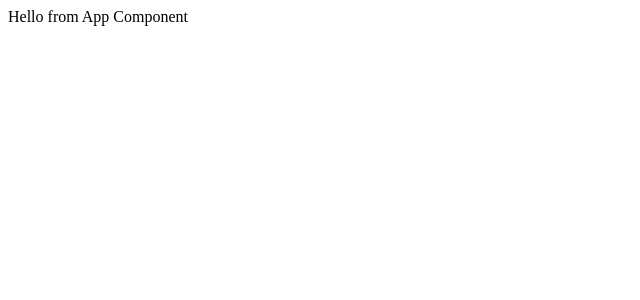
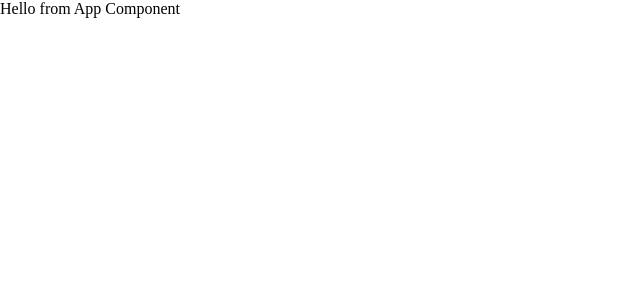
Before and after one commit to KabohaJeanMark/react-starter-template, a React (Create React App) app: page / in a window 1280 px wide. Shown: the top 300 px of the page, without its empty margins (0-640 px from the left). Built offline with nearby package versions, Linux system fonts and the light colour scheme.

Commit message:
Setup: Add stylelint liner for CSS, SCSS

```diff
--- a/package.json
+++ b/package.json
@@ -45,6 +45,10 @@
     "eslint-plugin-import": "^2.25.2",
     "eslint-plugin-jsx-a11y": "^6.4.1",
     "eslint-plugin-react": "^7.26.1",
-    "eslint-plugin-react-hooks": "^4.2.0"
+    "eslint-plugin-react-hooks": "^4.2.0",
+    "stylelint": "^13.13.1",
+    "stylelint-config-standard": "^21.0.0",
+    "stylelint-csstree-validator": "^1.9.0",
+    "stylelint-scss": "^3.21.0"
   }
 }
--- a/src/App.js
+++ b/src/App.js
@@ -1,3 +1,5 @@
+import './App.scss';
+
 const App = () => (
   <>
     Hello from App Component
--- /dev/null
+++ b/src/App.scss
@@ -0,0 +1,14 @@
+:root {
+  --color-red: #f42;
+  --bg-color-red: #f42;
+}
+
+*,
+*::before,
+*::after {
+  margin: 0;
+  padding: 0;
+  -webkit-box-sizing: border-box;
+  -moz-box-sizing: border-box;
+  box-sizing: border-box;
+}
```
Also changed, not shown: .stylelintrc.json (added), 1 other file (tests, documents, lock files or other folders).
